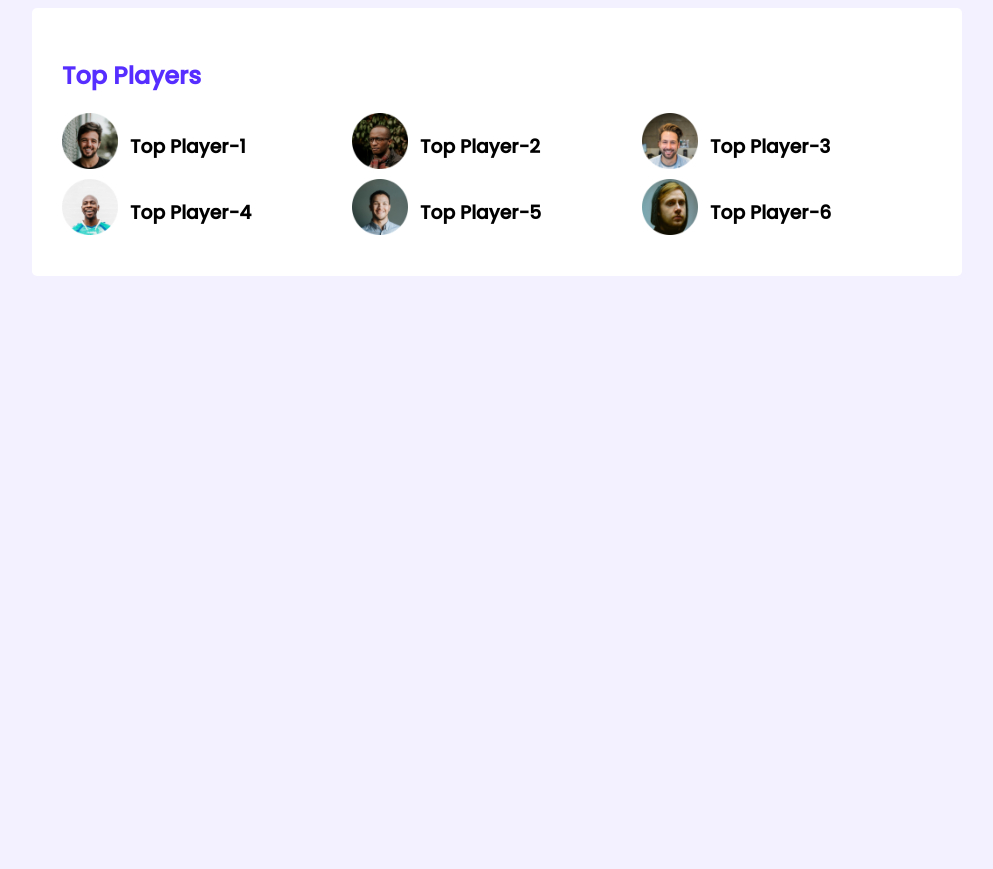
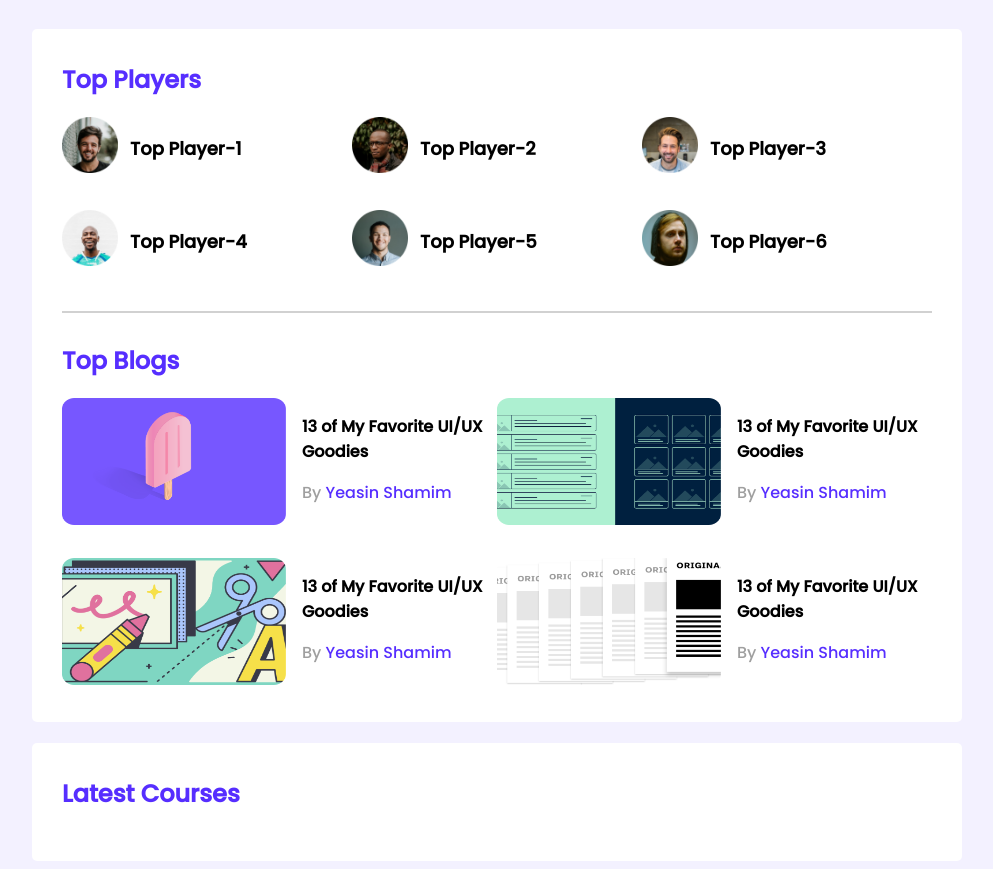
Before and after one commit to yeasinshamimdev/leader-board, a plain HTML site: page index.html in a window 1280 px wide. Shown: the whole page, without its empty margins (143-1136 px from the left). Before the commit the page ends 800 px from the top, so only its background shows below. Drawn offline with Linux system fonts and the light colour scheme.

Commit message:
half done

```diff
--- a/index.html
+++ b/index.html
@@ -47,6 +47,52 @@
                     </div>
                 </div>
             </div>
+            <hr>
+            <div class="top-blogs">
+                <h2 class="section-title">Top Blogs</h2>
+                <div class="blogs">
+                    <article class="blog">
+                        <div class="blog-thumbnail">
+                            <img src="images/blogs/blog-1.png" alt="blogs">
+                        </div>
+                        <div class="blog-info">
+                            <h3 class="blog-title">13 of My Favorite UI/UX Goodies</h3>
+                            <p class="blog-author">By <a href="#">Yeasin Shamim</a></p>
+                        </div>
+                    </article>
+                    <article class="blog">
+                        <div class="blog-thumbnail">
+                            <img src="images/blogs/blog-2.png" alt="blogs">
+                        </div>
+                        <div class="blog-info">
+                            <h3 class="blog-title">13 of My Favorite UI/UX Goodies</h3>
+                            <p class="blog-author">By <a href="#">Yeasin Shamim</a></p>
+                        </div>
+                    </article>
+                    <article class="blog">
+                        <div class="blog-thumbnail">
+                            <img src="images/blogs/blog-3.png" alt="blogs">
+                        </div>
+                        <div class="blog-info">
+                            <h3 class="blog-title">13 of My Favorite UI/UX Goodies</h3>
+                            <p class="blog-author">By <a href="#">Yeasin Shamim</a></p>
+                        </div>
+                    </article>
+                    <article class="blog">
+                        <div class="blog-thumbnail">
+                            <img src="images/blogs/blog-4.png" alt="blogs">
+                        </div>
+                        <div class="blog-info">
+                            <h3 class="blog-title">13 of My Favorite UI/UX Goodies</h3>
+                            <p class="blog-author">By <a href="#">Yeasin Shamim</a></p>
+                        </div>
+                    </article>
+                </div>
+            </div>
+        </section>
+        <!-- Latest Courses -->
+        <section class="container">
+            <h2 class="section-title">Latest Courses</h2>
         </section>
     </main>
 </body>
--- a/styles/styles.css
+++ b/styles/styles.css
@@ -7,18 +7,28 @@ body{
 }
 main{
     display: flex;
-    justify-content: center;
+    flex-direction: column;
+    align-items: center;
 }
 .container{
     background-color: #ffffff;
     width: 870px;
     padding: 30px;
     border-radius: 5px;
+    margin-top: 21px;
+}
+hr{
+    border: 1px solid #D1D1D1;
+    margin-bottom: 30px;
 }
 /* top players styles */
+.top-player{
+    margin-bottom: 30px;
+}
 .section-title{
     color: #562EFF;
     font-size: 24px;
+    margin-top: 3px;
 }
 .players{
     display: grid;
@@ -26,11 +36,43 @@ main{
 }
 .player{
     display: flex;
+    margin-bottom: 30px;
 }
 .player img{
     width: 56px;
     height: 56px;
 }
 .player-name{
+    font-size: 18px;
     margin-left: 12px;
 }
+/* -----------------
+    blogs style
+------------------*/
+.blogs{
+    display: grid;
+    grid-template-columns: repeat(2, 1fr);
+    grid-row-gap: 26px;
+}
+.blog{
+    display: flex;
+}
+.blog-thumbnail img{
+    width: 224px;
+    height: 127px;
+}
+.blog-info{
+    margin-left: 16px;
+}
+.blog-title{
+    font-size: 16px;
+}
+.blog-author{
+    color: #9F9F9F;
+    font-size: 16px;
+}
+.blog-author a{
+    color: #562EFF;
+    text-decoration: none;
+    font-size: 16px;
+}
```
